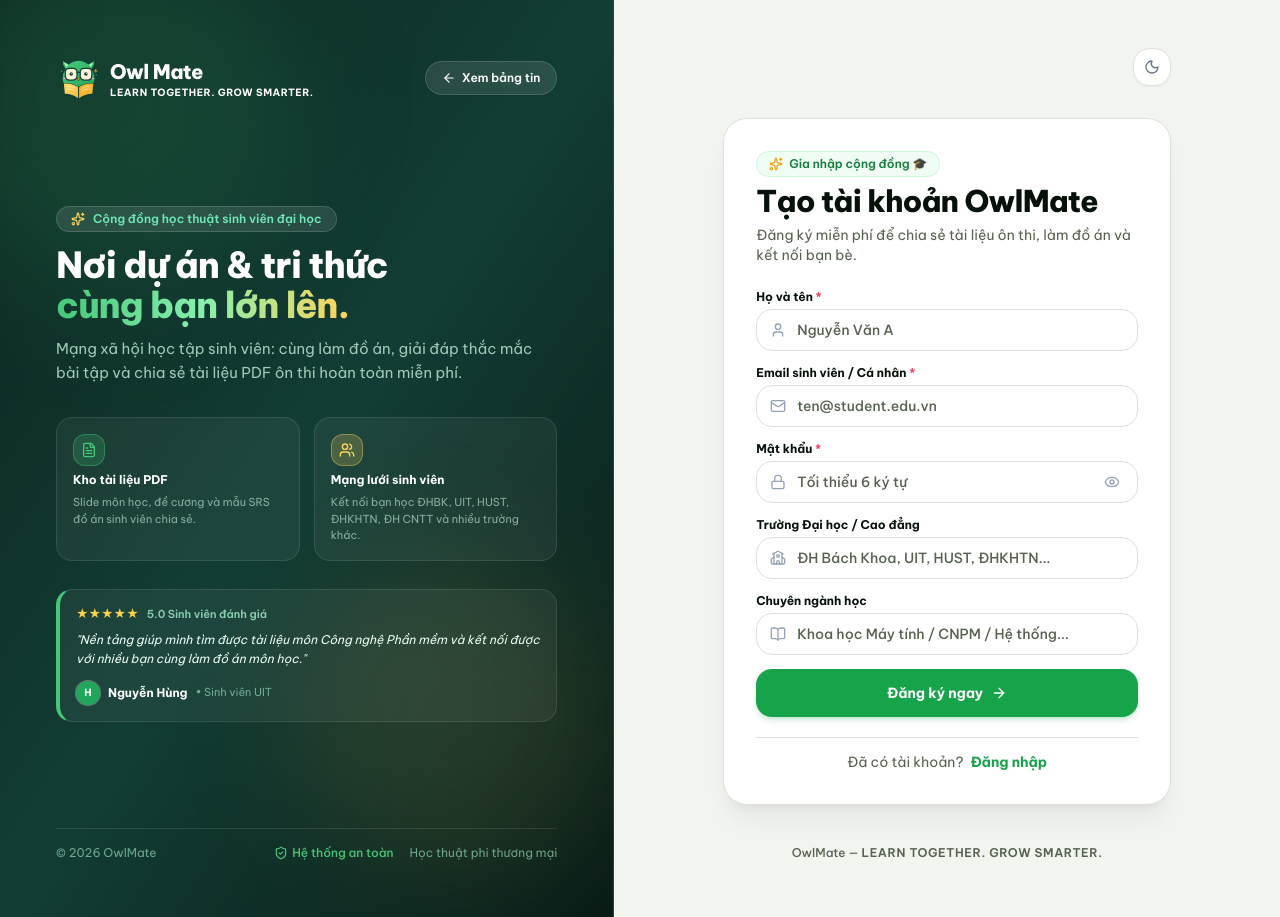
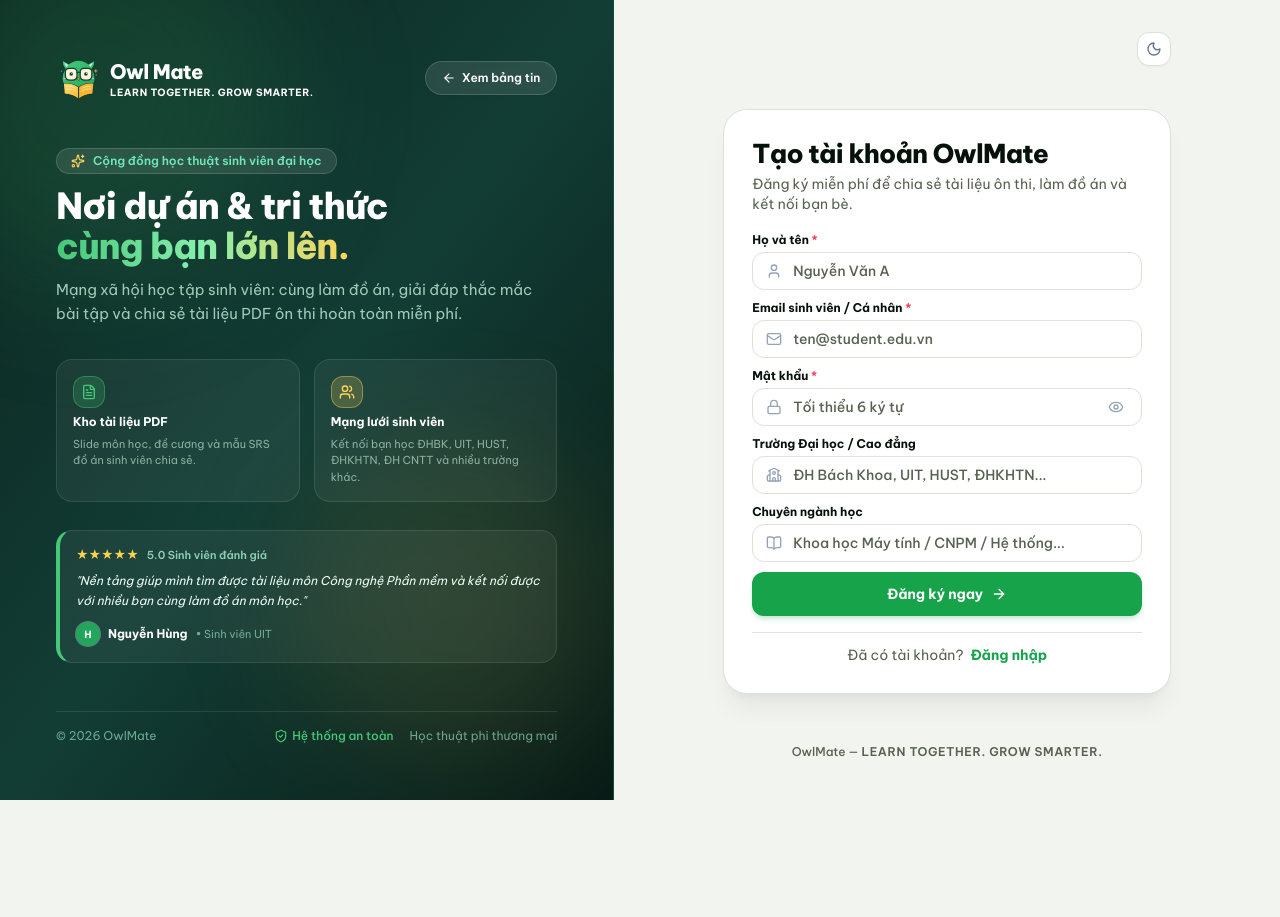
Before and after one commit to HungNDk4/CNPM-MXH-SV, a React (Vite) app in the folder client/: page /register in a window 1280 px wide. After the commit the page ends 800 px from the top, so only its background shows below. Built offline with nearby package versions, Linux system fonts and the light colour scheme.

Commit message:
fix(auth): remove redundant emoji badges and optimize vertical alignment on register page

```diff
--- a/client/src/layouts/AuthLayout.jsx
+++ b/client/src/layouts/AuthLayout.jsx
@@ -7,8 +7,6 @@ import {
   ArrowLeft,
   ShieldCheck,
   Sparkles,
-  BookOpen,
-  GraduationCap,
 } from 'lucide-react'
 import { useThemeStore } from '@/stores/themeStore'
 import BrandLogo from '@/components/common/BrandLogo'
@@ -113,9 +111,9 @@ export default function AuthLayout() {
       </div>
 
       {/* ── CỘT PHẢI: FORM CARD CHỨA NỘI DUNG LOGIN / REGISTER ── */}
-      <div className="w-full md:w-1/2 xl:w-[52%] flex flex-col justify-between p-4 sm:p-8 lg:p-12 relative overflow-y-auto bg-surface min-h-screen">
+      <div className="w-full md:w-1/2 xl:w-[52%] flex flex-col justify-between p-4 sm:p-6 lg:p-8 relative overflow-y-auto bg-surface min-h-screen">
         {/* Top Header Mobile Brand + Theme switch */}
-        <div className="flex items-center justify-between w-full max-w-md mx-auto pt-2 sm:pt-0">
+        <div className="flex items-center justify-between w-full max-w-md mx-auto pt-1 sm:pt-0">
           <Link to="/" className="md:hidden flex items-center gap-2">
             <BrandLogo size={36} showText={true} />
           </Link>
@@ -124,16 +122,16 @@ export default function AuthLayout() {
             type="button"
             onClick={toggleTheme}
             aria-label={theme === 'dark' ? 'Chuyển sang chế độ sáng' : 'Chuyển sang chế độ tối'}
-            className="p-2.5 rounded-2xl text-content-muted hover:text-content bg-surface-card border border-surface-border hover:bg-surface-muted transition-colors shadow-2xs cursor-pointer ml-auto"
+            className="p-2 rounded-xl text-content-muted hover:text-content bg-surface-card border border-surface-border hover:bg-surface-muted transition-colors shadow-2xs cursor-pointer ml-auto"
             title={theme === 'dark' ? 'Chế độ sáng' : 'Chế độ tối'}
           >
             {theme === 'dark' ? <Sun className="w-4 h-4 text-amber-400" /> : <Moon className="w-4 h-4 text-slate-500" />}
           </button>
         </div>
 
-        {/* Center Container: CARD FORM NẰM GỌN GÀNG, SANG TRỌNG */}
-        <div className="w-full max-w-md mx-auto my-auto py-6 sm:py-8">
-          <div className="card shadow-xl shadow-slate-900/5 dark:shadow-black/30 border border-surface-border rounded-3xl p-6 sm:p-8 bg-surface-card">
+        {/* Center Container: CARD FORM NẰM GỌN GÀNG, CĂN GIỮA ĐẸP MẮT */}
+        <div className="w-full max-w-md mx-auto my-auto py-2 sm:py-3">
+          <div className="card shadow-xl shadow-slate-900/5 dark:shadow-black/30 border border-surface-border rounded-3xl p-5 sm:p-7 bg-surface-card">
             <Outlet />
           </div>
         </div>
--- a/client/src/pages/auth/LoginPage.jsx
+++ b/client/src/pages/auth/LoginPage.jsx
@@ -3,7 +3,7 @@ import { Link, useNavigate, useLocation } from 'react-router-dom'
 import { authAPI } from '@/services/api'
 import { useAuthStore } from '@/stores/authStore'
 import toast from 'react-hot-toast'
-import { Loader2, Mail, Lock, ArrowRight, Eye, EyeOff, Sparkles } from 'lucide-react'
+import { Loader2, Mail, Lock, ArrowRight, Eye, EyeOff } from 'lucide-react'
 
 export default function LoginPage() {
   const [form, setForm] = useState({ email: '', password: '' })
@@ -32,13 +32,9 @@ export default function LoginPage() {
   }
 
   return (
-    <div className="space-y-6">
+    <div className="space-y-5">
       {/* Header */}
-      <div className="space-y-2">
-        <div className="inline-flex items-center gap-1.5 px-3 py-1 rounded-full text-xs font-semibold bg-primary-50 dark:bg-emerald-950/40 text-primary-700 dark:text-[#4ade80] border border-primary-200/60 dark:border-emerald-800/40">
-          <Sparkles className="w-3.5 h-3.5 text-amber-500" />
-          <span>Chào mừng trở lại!</span>
-        </div>
+      <div className="space-y-1.5">
         <h2 className="text-2xl sm:text-3xl font-black text-content tracking-tight">
           Đăng nhập
         </h2>
@@ -62,7 +58,7 @@ export default function LoginPage() {
               value={form.email}
               onChange={handleChange}
               placeholder="ten@student.edu.vn hoặc email cá nhân"
-              className="input pl-10 pr-4 py-3 text-sm rounded-2xl"
+              className="input pl-10 pr-4 py-2.5 sm:py-3 text-sm rounded-2xl"
               required
               autoComplete="email"
             />
@@ -85,7 +81,7 @@ export default function LoginPage() {
               value={form.password}
               onChange={handleChange}
               placeholder="••••••••"
-              className="input pl-10 pr-11 py-3 text-sm rounded-2xl"
+              className="input pl-10 pr-11 py-2.5 sm:py-3 text-sm rounded-2xl"
               required
               autoComplete="current-password"
             />
@@ -106,16 +102,16 @@ export default function LoginPage() {
         <button
           type="submit"
           disabled={loading}
-          className="btn-primary w-full mt-2 py-3.5 inline-flex items-center justify-center gap-2 font-bold shadow-md shadow-primary/20 rounded-2xl transition-all cursor-pointer text-sm"
+          className="btn-primary w-full mt-2 py-3 sm:py-3.5 inline-flex items-center justify-center gap-2 font-bold shadow-md shadow-primary/20 rounded-2xl transition-all cursor-pointer text-sm"
         >
           {loading ? (
             <>
               <Loader2 className="w-4 h-4 animate-spin" />
-              <span>Đang xác thực...</span>
+              <span>Đang đăng nhập...</span>
             </>
           ) : (
             <>
-              <span>Đăng nhập vào OwlMate</span>
+              <span>Đăng nhập</span>
               <ArrowRight className="w-4 h-4" />
             </>
           )}
@@ -123,7 +119,7 @@ export default function LoginPage() {
       </form>
 
       {/* Switch to Register */}
-      <div className="pt-4 border-t border-surface-border text-center">
+      <div className="pt-3.5 border-t border-surface-border text-center">
         <p className="text-content-muted text-xs sm:text-sm">
           Chưa có tài khoản?{' '}
           <Link
@@ -131,7 +127,7 @@ export default function LoginPage() {
             state={location.state}
             className="text-primary-600 dark:text-primary-400 hover:text-primary-700 font-bold hover:underline transition-colors ml-1"
           >
-            Đăng ký tài khoản ngay
+            Đăng ký ngay
           </Link>
         </p>
       </div>
--- a/client/src/pages/auth/RegisterPage.jsx
+++ b/client/src/pages/auth/RegisterPage.jsx
@@ -3,7 +3,7 @@ import { Link, useNavigate, useLocation } from 'react-router-dom'
 import { authAPI } from '@/services/api'
 import { useAuthStore } from '@/stores/authStore'
 import toast from 'react-hot-toast'
-import { Loader2, User, Mail, Lock, School, BookOpen, ArrowRight, Eye, EyeOff, Sparkles } from 'lucide-react'
+import { Loader2, User, Mail, Lock, School, BookOpen, ArrowRight, Eye, EyeOff } from 'lucide-react'
 
 export default function RegisterPage() {
   const [form, setForm] = useState({ full_name: '', email: '', password: '', university: '', major: '' })
@@ -33,14 +33,10 @@ export default function RegisterPage() {
   }
 
   return (
-    <div className="space-y-5">
+    <div className="space-y-4">
       {/* Header */}
-      <div className="space-y-1.5">
-        <div className="inline-flex items-center gap-1.5 px-3 py-1 rounded-full text-xs font-semibold bg-primary-50 dark:bg-emerald-950/40 text-primary-700 dark:text-[#4ade80] border border-primary-200/60 dark:border-emerald-800/40">
-          <Sparkles className="w-3.5 h-3.5 text-amber-500" />
-          <span>Gia nhập cộng đồng 🎓</span>
-        </div>
-        <h2 className="text-2xl sm:text-3xl font-black text-content tracking-tight">
+      <div className="space-y-1">
+        <h2 className="text-2xl sm:text-[26px] font-black text-content tracking-tight">
           Tạo tài khoản OwlMate
         </h2>
         <p className="text-content-muted text-xs sm:text-sm leading-relaxed">
@@ -49,7 +45,7 @@ export default function RegisterPage() {
       </div>
 
       {/* Form Fields */}
-      <form onSubmit={handleSubmit} className="space-y-3.5 pt-1">
+      <form onSubmit={handleSubmit} className="space-y-2.5 pt-0.5">
         {/* Họ và tên */}
         <div className="space-y-1">
           <label htmlFor="full_name" className="text-xs font-bold text-content block">
@@ -63,7 +59,7 @@ export default function RegisterPage() {
               value={form.full_name}
               onChange={handleChange}
               placeholder="Nguyễn Văn A"
-              className="input pl-10 pr-4 py-2.5 text-sm rounded-2xl"
+              className="input pl-10 pr-4 py-2 text-sm rounded-xl"
               required
               autoComplete="name"
             />
@@ -84,7 +80,7 @@ export default function RegisterPage() {
               value={form.email}
               onChange={handleChange}
               placeholder="ten@student.edu.vn"
-              className="input pl-10 pr-4 py-2.5 text-sm rounded-2xl"
+              className="input pl-10 pr-4 py-2 text-sm rounded-xl"
               required
               autoComplete="email"
             />
@@ -105,7 +101,7 @@ export default function RegisterPage() {
               value={form.password}
               onChange={handleChange}
               placeholder="Tối thiểu 6 ký tự"
-              className="input pl-10 pr-11 py-2.5 text-sm rounded-2xl"
+              className="input pl-10 pr-11 py-2 text-sm rounded-xl"
               required
               autoComplete="new-password"
             />
@@ -135,7 +131,7 @@ export default function RegisterPage() {
               value={form.university}
               onChange={handleChange}
               placeholder="ĐH Bách Khoa, UIT, HUST, ĐHKHTN..."
-              className="input pl-10 pr-4 py-2.5 text-sm rounded-2xl"
+              className="input pl-10 pr-4 py-2 text-sm rounded-xl"
               autoComplete="organization"
             />
             <School className="w-4 h-4 text-slate-400 absolute left-3.5 top-1/2 -translate-y-1/2 pointer-events-none" />
@@ -155,7 +151,7 @@ export default function RegisterPage() {
               value={form.major}
               onChange={handleChange}
               placeholder="Khoa học Máy tính / CNPM / Hệ thống..."
-              className="input pl-10 pr-4 py-2.5 text-sm rounded-2xl"
+              className="input pl-10 pr-4 py-2 text-sm rounded-xl"
             />
             <BookOpen className="w-4 h-4 text-slate-400 absolute left-3.5 top-1/2 -translate-y-1/2 pointer-events-none" />
           </div>
@@ -165,7 +161,7 @@ export default function RegisterPage() {
         <button
           type="submit"
           disabled={loading}
-          className="btn-primary w-full mt-2 py-3.5 inline-flex items-center justify-center gap-2 font-bold shadow-md shadow-primary/20 rounded-2xl transition-all cursor-pointer text-sm"
+          className="btn-primary w-full mt-2 py-3 inline-flex items-center justify-center gap-2 font-bold shadow-md shadow-primary/20 rounded-xl transition-all cursor-pointer text-sm"
         >
           {loading ? (
             <>
@@ -182,7 +178,7 @@ export default function RegisterPage() {
       </form>
 
       {/* Switch to Login */}
-      <div className="pt-3.5 border-t border-surface-border text-center">
+      <div className="pt-3 border-t border-surface-border text-center">
         <p className="text-content-muted text-xs sm:text-sm">
           Đã có tài khoản?{' '}
           <Link
```
